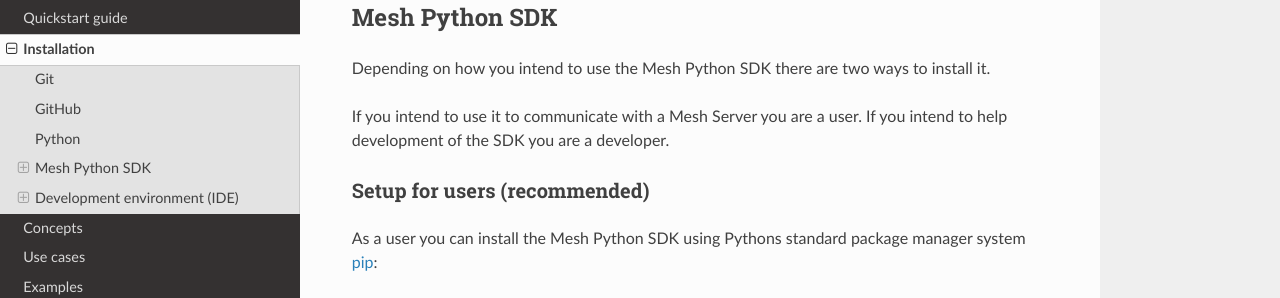
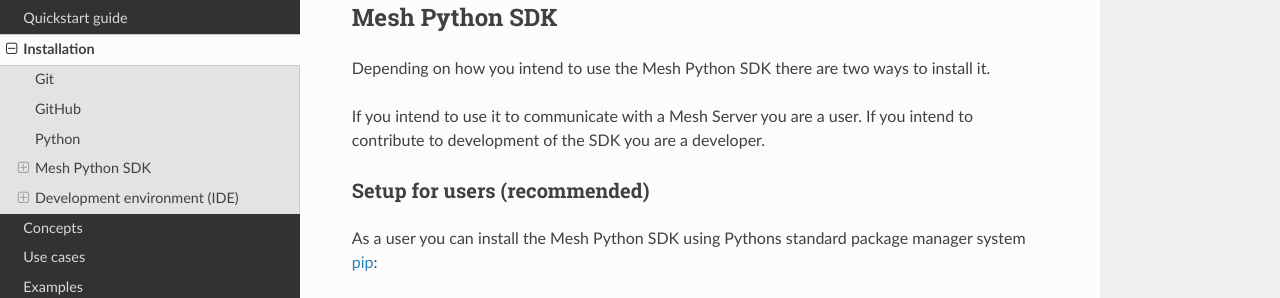
Before and after one commit to Volue-Public/energy-mesh-python, a Sphinx documentation site: the page built from docs/source/installation.rst, in a window 1280 px wide and 900 px high, scrolled down 1581 px. Shown: the part 151-449 px from the top of the window. Built offline with Sphinx 7.4.7 and the Read the Docs theme 2.0.0, drawn with Linux system fonts in a browser that asks for light colours.

Commit message:
Update docs/source/installation.rst
Co-authored-by: Tomasz Noczynski <88330807+tnoczyns-volue@users.noreply.github.com>

```diff
--- a/docs/source/installation.rst
+++ b/docs/source/installation.rst
@@ -73,7 +73,7 @@
 
 Depending on how you intend to use the Mesh Python SDK there are two ways to install it.
 
-If you intend to use it to communicate with a Mesh Server you are a user. If you intend to help development of the SDK you are a developer.
+If you intend to use it to communicate with a Mesh Server you are a user. If you intend to contribute to development of the SDK you are a developer.
 
 .. _Setup for users:
 
```
